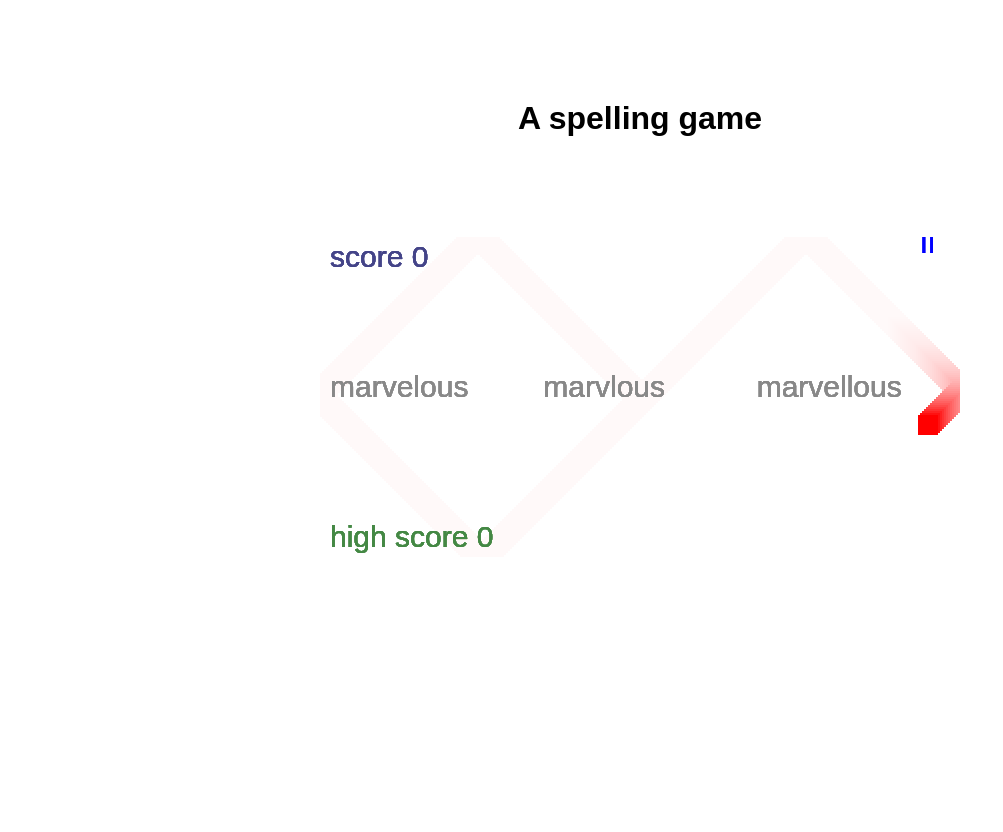
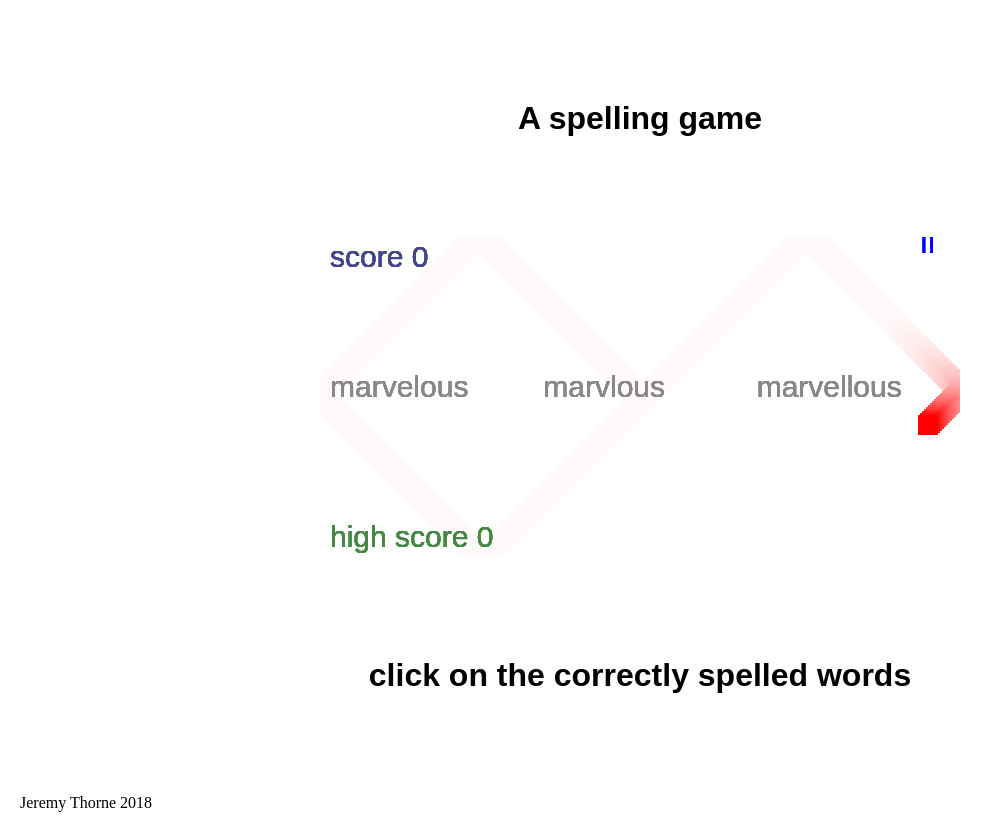
Before and after one commit to jeremythorne/spelling, a plain HTML site: page index.html in a window 1280 px wide. Shown: the whole page, without its empty margins (0-1003 px from the left). Before the commit the page ends 800 px from the top, so only its background shows below. Drawn offline with Linux system fonts and the light colour scheme.

Commit message:
add author and instructions

```diff
--- a/index.html
+++ b/index.html
@@ -7,11 +7,14 @@
 * {padding: 0; margin: 0;}
 canvas { background: #eee; display: block; margin: 0 auto; }
 h1 { font-family:arial;text-align:center; margin: 100px 100px; }
+p { margin: 20px; }
 </style>
     </head>
     <body>
         <h1>A spelling game</h1>
         <canvas id="myCanvas" width="640" height="320"></canvas>
+        <h1>click on the correctly spelled words</h1>
+        <p>Jeremy Thorne 2018</p>
     <script>
         var canvas = document.getElementById("myCanvas");
         var ctx = canvas.getContext("2d");
```
